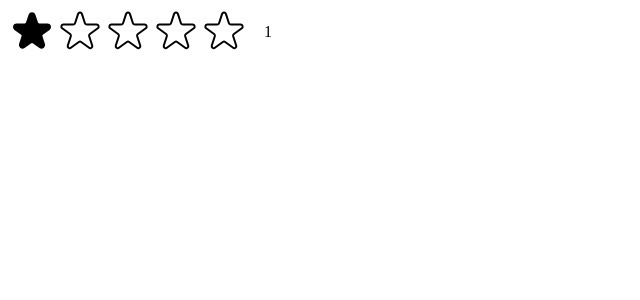
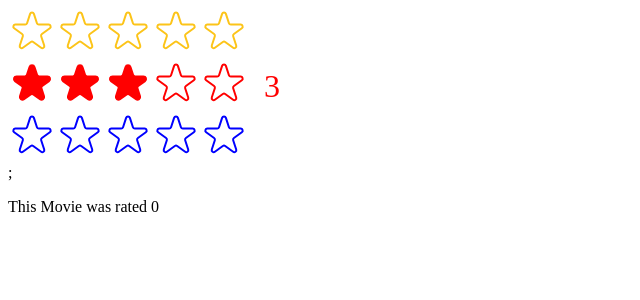
Before and after one commit to eyop23/usePopCorn, a React (Create React App) app: page / in a window 1280 px wide. Shown: the top 300 px of the page, without its empty margins (0-640 px from the left). Built offline with nearby package versions, Linux system fonts and the light colour scheme.

Commit message:
continue  on star rating

```diff
--- a/src/StarRating.js
+++ b/src/StarRating.js
@@ -1,4 +1,19 @@
 import { useState } from "react";
+export default function StarRating({
+  maxRating = 5,
+  size = 48,
+  color = "#fcc419",
+  className = "",
+  messages = [],
+  defaultRating = 0,
+  onSetMovieRating,
+}) {
+  const [rating, setRating] = useState(defaultRating);
+  const [tempRating, setTempRating] = useState(0);
+  function handleRating(rating) {
+    setRating(rating);
+    onSetMovieRating(rating);
+  }
   const containerStyle = {
     display: "flex",
     alignItems: "center",
@@ -11,43 +26,54 @@ const starContainer = {
   const textStyle = {
     lineHeight: "1",
     margin: "0",
+    fontSize: `${size / 1.5}px`,
+    color,
   };
-export default function StarRating({ maxRating = 5 }) {
-  const [rating, setRating] = useState(1);
-  function handleRating(rating) {
-    setRating(rating);
-  }
   return (
-    <div style={containerStyle}>
+    <div style={containerStyle} className={className}>
       <div style={starContainer}>
         {Array.from({ length: maxRating }, (_, i) => (
           // <span>S{i + 1}</span>
           <Star
             key={i}
+            full={tempRating ? tempRating >= i + 1 : rating >= i + 1}
             onRate={() => handleRating(i + 1)}
-            full={rating >= i + 1}
+            onHover={() => setTempRating(i + 1)}
+            onLeave={() => setTempRating(0)}
+            color={color}
+            size={size}
           />
         ))}
       </div>
-      <p style={textStyle}>{rating}</p>
+      <p style={textStyle}>
+        {messages.length == maxRating
+          ? messages[tempRating ? tempRating - 1 : rating - 1]
+          : tempRating || rating || ""}
+      </p>
     </div>
   );
 }
+function Star({ onRate, full, onHover, onLeave, color, size }) {
   const StarStyling = {
     dispaly: "block",
-  width: "48px",
-  height: "48px",
+    width: `${size}px`,
+    hight: `${size}px`,
     cursor: "pointer",
   };
-function Star({ onRate, full }) {
   return (
-    <span role="button" style={StarStyling} onClick={onRate}>
+    <span
+      role="button"
+      style={StarStyling}
+      onClick={onRate}
+      onMouseEnter={onHover}
+      onMouseLeave={onLeave}
+    >
       {full ? (
         <svg
           xmlns="http://www.w3.org/2000/svg"
           viewBox="0 0 20 20"
-          fill="#000"
-          stroke="#000"
+          fill={color}
+          stroke={color}
         >
           <path d="M9.049 2.927c.3-.921 1.603-.921 1.902 0l1.07 3.292a1 1 0 00.95.69h3.462c.969 0 1.371 1.24.588 1.81l-2.8 2.034a1 1 0 00-.364 1.118l1.07 3.292c.3.921-.755 1.688-1.54 1.118l-2.8-2.034a1 1 0 00-1.175 0l-2.8 2.034c-.784.57-1.838-.197-1.539-1.118l1.07-3.292a1 1 0 00-.364-1.118L2.98 8.72c-.783-.57-.38-1.81.588-1.81h3.461a1 1 0 00.951-.69l1.07-3.292z" />
         </svg>
@@ -56,7 +82,7 @@ function Star({ onRate, full }) {
           xmlns="http://www.w3.org/2000/svg"
           fill="none"
           viewBox="0 0 24 24"
-          stroke="#000"
+          stroke={color}
         >
           <path
             strokeLinecap="round"
--- a/src/index.js
+++ b/src/index.js
@@ -1,15 +1,32 @@
-import React from "react";
+import React, { useState } from "react";
 import ReactDOM from "react-dom/client";
 // import "./index.css";
 // import App from "./App";
+// import { useState } from "react";
 import StarRating from "./StarRating";
 // import reportWebVitals from './reportWebVitals';
-
+function Test() {
+  const [movieRating, setMovieRating] = useState(0);
+  return (
+    <div>
+      <StarRating
+        color="blue"
+        maxRating={5}
+        onSetMovieRating={setMovieRating}
+      />
+      ;<p>This Movie was rated {movieRating}</p>
+    </div>
+  );
+}
 const root = ReactDOM.createRoot(document.getElementById("root"));
 root.render(
   <React.StrictMode>
-    <StarRating maxRating={5} />
-    {/* <StarRating maxRating={10} /> */}
+    <StarRating
+      maxRating={5}
+      messages={["Terrible", "Bad", "Okay", "Good", "Amazing"]}
+    />
+    <StarRating maxRating={5} color="red" className="test" defaultRating={3} />
+    <Test />
     {/* <StarRating /> */}
   </React.StrictMode>
 );
```
Lines whose indentation alone changed are shown as unchanged.
